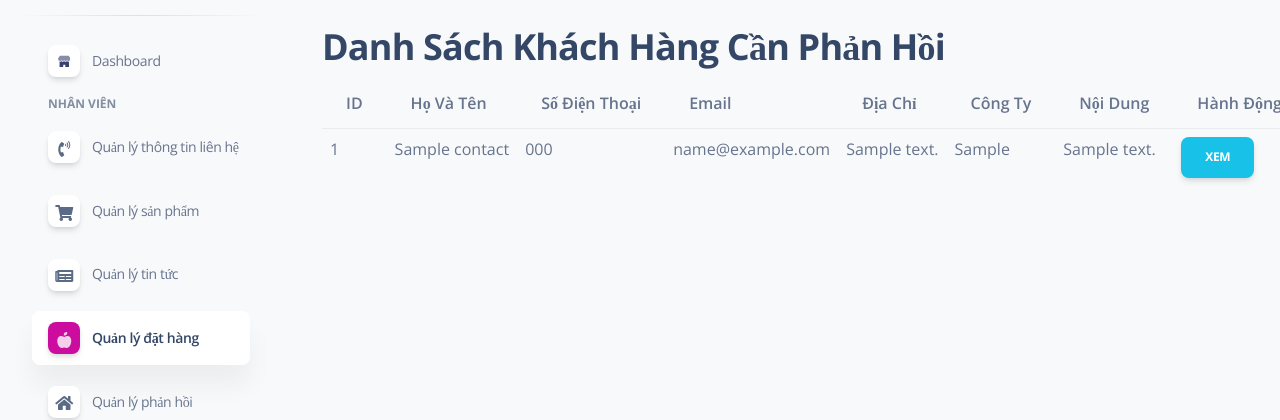
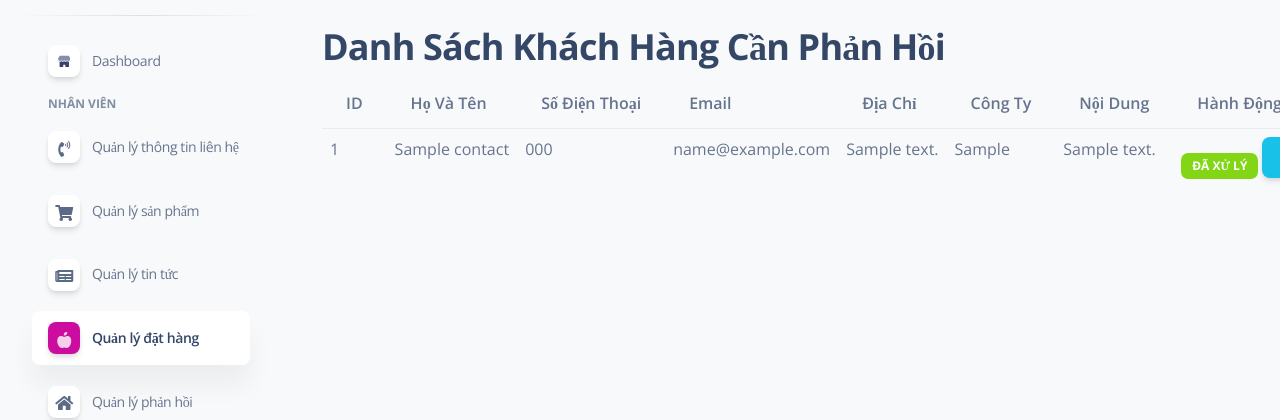
Before and after one commit to thanhcola4/Diem-Tro-Phan-bon, a Laravel app: page /contacts in a window 1280 px wide; the page is wider, and only the part inside the window is pictured. Shown: the part 79-499 px from the top of that part. Run offline with Laravel 9, Linux system fonts and the light colour scheme; a user stored in the database is signed in; tables that the repository leaves empty hold one stand-in row (values such as "Sample post"); some libraries are stand-ins or nearby versions.

Commit message:
thanh cong my man

```diff
--- a/app/Http/Controllers/ContactController.php
+++ b/app/Http/Controllers/ContactController.php
@@ -7,27 +7,41 @@ use Illuminate\Http\Request;
 class ContactController extends Controller
 {
     public function index()
-{
-    $contacts = Contact::all(); // Lấy tất cả các liên hệ
-    return view('laravel-examples/contact-index', compact('contacts'));
-}
+    {
+        $contacts = Contact::all(); // Lấy tất cả các liên hệ
+        return view('laravel-examples/contact-index', compact('contacts'));
+    }
     public function show($id)
     {
         $contact = Contact::findOrFail($id);
         return view('laravel-examples/contact', compact('contact'));
     }
-    public function process($id)
+
+    public function updateStatus($id, $status)
+    {
+        $contact = Contact::find($id);
+        $contact->status = $status;
+        $contact->save();
+
+        return redirect()->back()->with('success', 'Cập nhật trạng thái thành công!');
+    }
+    public function process(Request $request, $id)
     {
         $contact = Contact::findOrFail($id);
-        // Thực hiện xử lý với thông tin liên hệ
-        // ...
-        if ($contact) {
-            // Xóa contact
-            $contact->delete();
 
-            // Chuyển hướng đến trang khác với thông báo thành công
+        if ($request->input('status') === 'success') {
+            // Cập nhật trạng thái thành "đã xử lý"
+            $contact->status = 'đã xử lý';
+            $contact->save();
             return redirect()->route('contacts.index')->with('success', 'Thông tin đã được xử lý thành công.');
+        } elseif ($request->input('status') === 'cancel') {
+            // Cập nhật trạng thái thành "đã hủy"
+            $contact->status = 'đã hủy';
+            $contact->save();
+            return redirect()->route('contacts.index')->with('success', 'Thông tin đã bị hủy.');
         }
 
+        return redirect()->back()->with('error', 'Đã xảy ra lỗi.');
     }
+
 }
--- a/app/Models/Contact.php
+++ b/app/Models/Contact.php
@@ -12,7 +12,7 @@ class Contact extends Model
         'address',
         'company',
         'content',
-
+        'status',
     ];
 
 }
--- a/public/css/style.css
+++ b/public/css/style.css
@@ -114,7 +114,7 @@ button.btn-secondary:hover{
 .carousel-inner h3{
 	font-size: 40px;
 	font-weight: 600;
-	margin-bottom: 20px;
+	margin-bottom: 200px;
 }
 .carousel-inner p{
 	font-size: 25px;
--- a/resources/views/laravel-examples/contact-index.blade.php
+++ b/resources/views/laravel-examples/contact-index.blade.php
@@ -34,8 +34,16 @@
                     <td>{{ $contact->company }}</td>
                     <td>{{ $contact->content }}</td>
                     <td>
+                    @if($contact->status == 'đang xử lý')
+                            <span class="badge bg-warning">Đang Xử Lý</span>
+                        @elseif($contact->status == 'đã hủy')
+                            <span class="badge bg-danger">Đã Hủy</span>
+                        @else
+                            <span class="badge bg-success">Đã Xử Lý</span>
+                        @endif
                         <a href="{{ route('contacts.show', $contact->id) }}" class="btn btn-info">Xem</a>
                     </td>
+
                 </tr>
             @endforeach
         </tbody>
--- a/resources/views/laravel-examples/contact.blade.php
+++ b/resources/views/laravel-examples/contact.blade.php
@@ -12,7 +12,8 @@
     </ul>
     <form action="{{ route('contacts.process', $contact->id) }}" method="POST">
         @csrf
-        <button type="submit" class="btn btn-success">Xử lý Thông Tin</button>
+        <button type="submit" name="status" value="success" class="btn btn-success">Xử lý Thành Công</button>
+        <button type="submit" name="status" value="cancel" class="btn btn-danger">Hủy</button>
     </form>
 </div>
 @endsection
--- a/resources/views/layouts/navbars/auth/sidebar.blade.php
+++ b/resources/views/layouts/navbars/auth/sidebar.blade.php
@@ -2,7 +2,7 @@
 <aside class="sidenav navbar navbar-vertical navbar-expand-xs border-0 border-radius-xl my-3 fixed-start ms-3 " id="sidenav-main">
   <div class="sidenav-header">
     <i class="fas fa-times p-3 cursor-pointer text-secondary opacity-5 position-absolute end-0 top-0 d-none d-xl-none" aria-hidden="true" id="iconSidenav"></i>
-    <a class="align-items-center d-flex m-0 navbar-brand text-wrap" href="{{ route('user.index') }}">
+    <a class="align-items-center d-flex m-0 navbar-brand text-wrap" href="{{ route('home') }}">
         <img src="../assets/img/logo-ct.png" class="navbar-brand-img h-100" alt="...">
         <span class="ms-3 font-weight-bold">Trang quản trị</span>
     </a>
--- a/routes/web.php
+++ b/routes/web.php
@@ -81,6 +81,8 @@ Route::group(['middleware' => 'auth'], function () {
 	Route::get('/contacts/{id}', [ContactController::class, 'show'])->name('contacts.show');
 	Route::post('/contacts/process/{id}', [ContactController::class, 'process'])->name('contacts.process');
 	Route::get('/contacts', [ContactController::class, 'index'])->name('contacts.index');
+	Route::get('/contacts/update-status/{id}/{status}', [ContactController::class, 'updateStatus'])->name('contacts.updateStatus');
+
 
 
 
```
Also changed, not shown: database/migrations/2024_10_10_091428_add_status_to_contacts_table.php (added).
